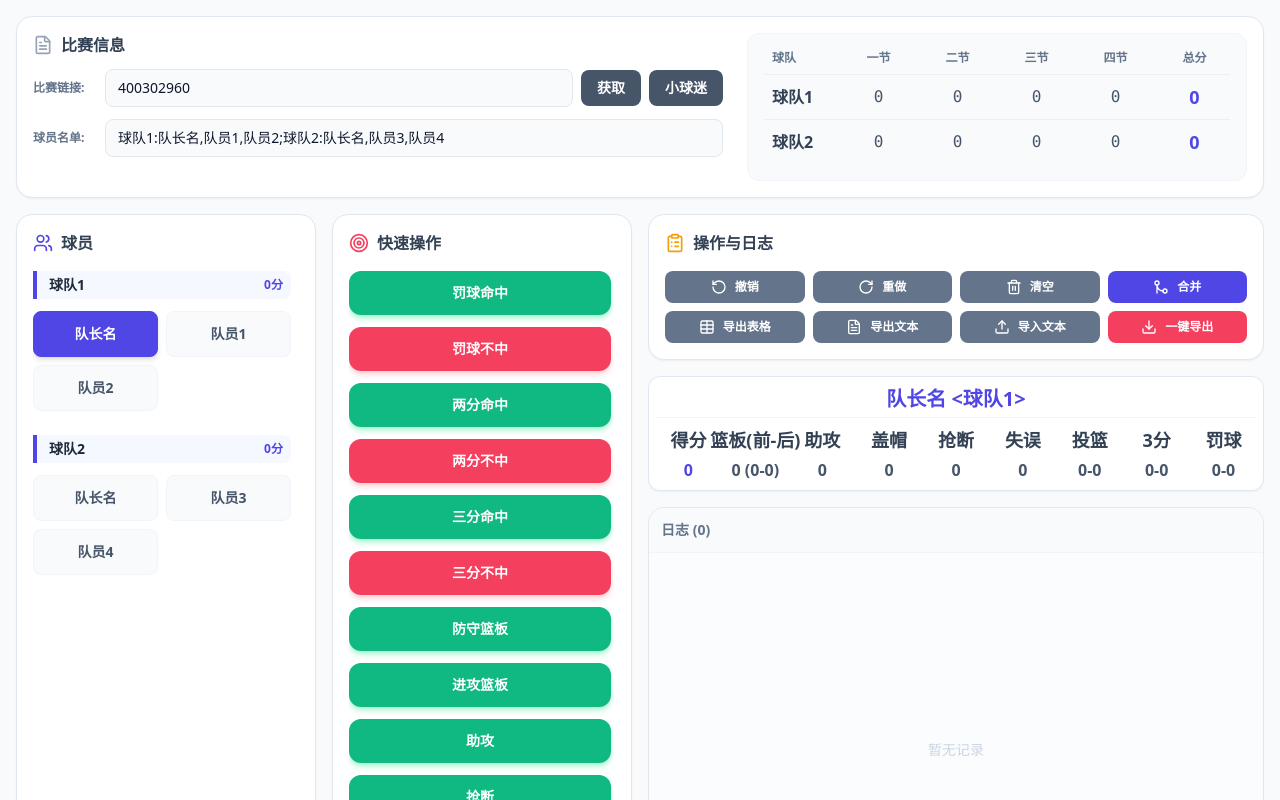
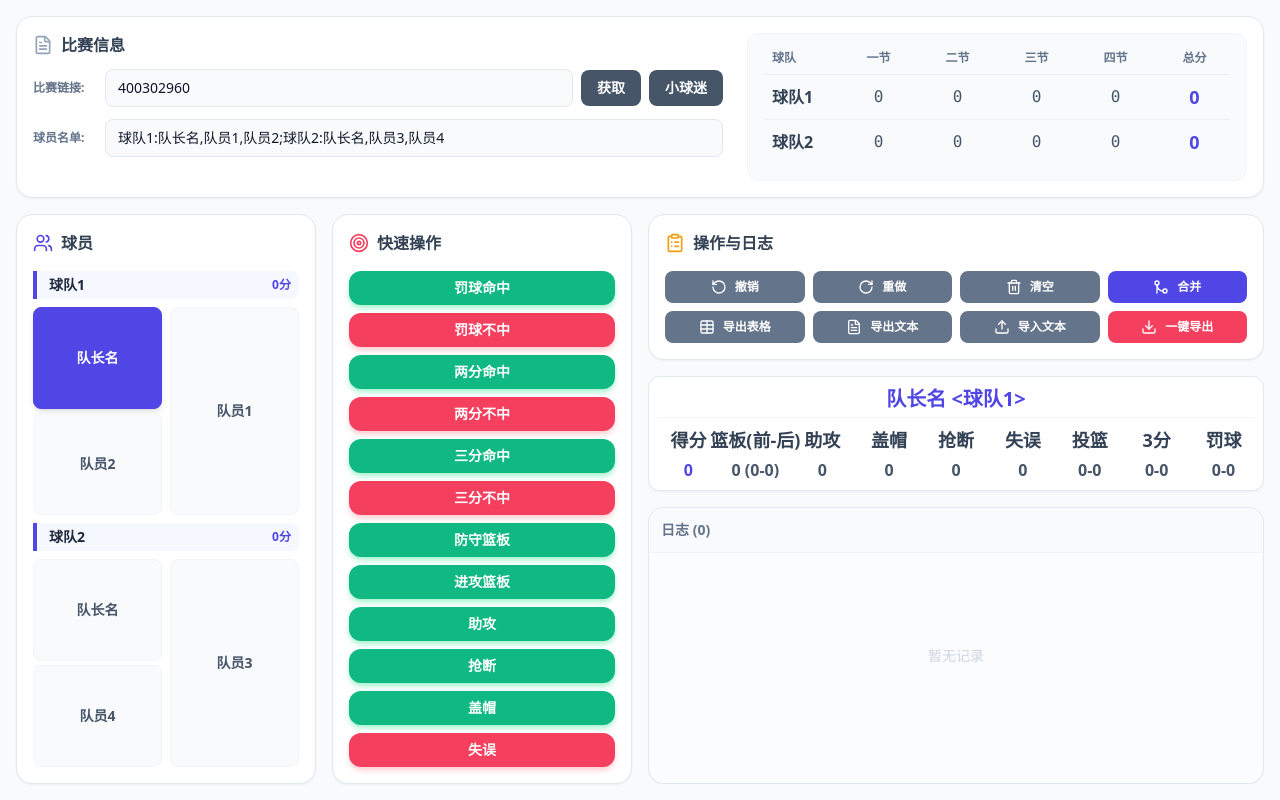
Before and after one commit to zhwryan/data-points, a React (Vite) app: page / in a window 1280 px wide. Built offline with nearby package versions, Linux system fonts and the light colour scheme.

Commit message:
feat:优化界面适配和日志事件展示

```diff
--- a/App.tsx
+++ b/App.tsx
@@ -80,6 +80,7 @@ const App: React.FC = () => {
   const [homeTotal, setHomeTotal] = usePersistedState<number | undefined>('match_homeTotal', undefined);
   const [awayTotal, setAwayTotal] = usePersistedState<number | undefined>('match_awayTotal', undefined);
   const [teamNames, setTeamNames] = usePersistedState<string[]>('match_teamNames', ['球队1', '球队2']);
+  const [isClearModalOpen, setIsClearModalOpen] = useState(false);
 
   // --- 球员名单解析逻辑 ---
   useEffect(() => {
@@ -175,10 +176,13 @@ const App: React.FC = () => {
   };
 
   const handleClear = () => {
-    if (window.confirm("确定要清空所有记录吗？")) {
+    setIsClearModalOpen(true);
+  };
+
+  const confirmClear = () => {
     setHistory([]);
     setRedoStack([]);
-    }
+    setIsClearModalOpen(false);
   };
 
   const handleMerge = () => {
@@ -456,27 +460,42 @@ const App: React.FC = () => {
 
           {/* 左列：球员选择 */}
           <section className="md:col-span-3 bg-white rounded-2xl shadow-sm border border-slate-200 p-4 flex flex-col overflow-hidden">
-            <div className="flex items-center gap-2 font-bold text-slate-700 mb-4">
+            <div className="flex items-center gap-2 font-bold text-slate-700 mb-4 shrink-0">
               <Users className="w-5 h-5 text-indigo-600" />
               <span>球员</span>
             </div>
-            <div className="flex-1 overflow-y-auto pr-2 space-y-6 custom-scrollbar">
+            <div className="flex-1 flex flex-col min-h-0 gap-2">
               {teamsList.map(team => (
-                <div key={team} className="space-y-3">
-                  <div className="flex items-center justify-between border-l-4 border-indigo-600 pl-3 bg-indigo-50/50 py-1 rounded-r-lg">
+                <div key={team} className="flex-1 flex flex-col min-h-0 gap-2">
+                  <div className="flex items-center justify-between border-l-4 border-indigo-600 pl-3 bg-indigo-50/50 py-1 rounded-r-lg shrink-0">
                     <h3 className="text-sm font-black text-slate-800">{team}</h3>
                     <span className="text-xs font-bold text-indigo-600 px-2">{calculateTeamScore(team)}分</span>
                   </div>
-                  <div className="grid grid-cols-2 gap-2">
-                    {players.filter(p => p.team === team).map(p => (
+                  <div className="flex-1 flex gap-2 min-h-0">
+                    {/* Left Column */}
+                    <div className="flex-1 flex flex-col gap-1 min-h-0">
+                      {players.filter(p => p.team === team).filter((_, i) => i % 2 === 0).map(p => (
                         <button
                           key={p.id}
                           onClick={() => setSelectedPlayerId(p.id)}
-                        className={`py-3 px-2 rounded-lg text-sm font-bold transition-all truncate border ${selectedPlayerId === p.id ? 'bg-indigo-600 text-white border-indigo-600 shadow-md' : 'bg-slate-50 text-slate-600 border-slate-100 hover:bg-slate-100'}`}
+                          className={`flex-1 min-h-[2rem] px-2 rounded-lg text-sm font-bold transition-all truncate border flex items-center justify-center ${selectedPlayerId === p.id ? 'bg-indigo-600 text-white border-indigo-600 shadow-md' : 'bg-slate-50 text-slate-600 border-slate-100 hover:bg-slate-100'}`}
                         >
                           {p.name}
                         </button>
                       ))}
+                    </div>
+                    {/* Right Column */}
+                    <div className="flex-1 flex flex-col gap-1 min-h-0">
+                      {players.filter(p => p.team === team).filter((_, i) => i % 2 !== 0).map(p => (
+                        <button
+                          key={p.id}
+                          onClick={() => setSelectedPlayerId(p.id)}
+                          className={`flex-1 min-h-[2rem] px-2 rounded-lg text-sm font-bold transition-all truncate border flex items-center justify-center ${selectedPlayerId === p.id ? 'bg-indigo-600 text-white border-indigo-600 shadow-md' : 'bg-slate-50 text-slate-600 border-slate-100 hover:bg-slate-100'}`}
+                        >
+                          {p.name}
+                        </button>
+                      ))}
+                    </div>
                   </div>
                 </div>
               ))}
@@ -484,13 +503,13 @@ const App: React.FC = () => {
           </section>
 
           {/* 中列：快速操作 (垂直列表) */}
-          <section className="md:col-span-3 bg-white rounded-2xl shadow-sm border border-slate-200 p-4 flex flex-col">
-            <div className="flex items-center gap-2 font-bold text-slate-700 mb-4">
+          <section className="md:col-span-3 bg-white rounded-2xl shadow-sm border border-slate-200 p-4 flex flex-col overflow-hidden">
+            <div className="flex items-center gap-2 font-bold text-slate-700 mb-4 shrink-0">
               <Target className="w-5 h-5 text-rose-500" />
               <span>快速操作</span>
             </div>
-            <div className="flex-1 overflow-y-auto pr-1">
-              <div className="flex flex-col gap-3">
+            <div className="flex-1 min-h-0 flex flex-col">
+              <div className="flex-1 flex flex-col gap-2 min-h-0">
                 <StatBtn label="罚球命中" color="emerald" onClick={() => handleRecordStat('FT_MADE')} />
                 <StatBtn label="罚球不中" color="rose" onClick={() => handleRecordStat('FT_MISS')} />
                 <StatBtn label="两分命中" color="emerald" onClick={() => handleRecordStat('2PT_MADE')} />
@@ -557,7 +576,7 @@ const App: React.FC = () => {
               <div className="p-3 border-b border-slate-100 flex justify-between items-center bg-slate-50">
                 <span className="text-sm font-bold text-slate-500">日志 ({history.length})</span>
               </div>
-              <div className="flex-1 overflow-y-auto p-2 space-y-2 bg-slate-50/50">
+              <div className="flex-1 overflow-y-auto p-2 pb-8 space-y-2 bg-slate-50/50">
                 {history.length === 0 ? (
                   <div className="h-full flex items-center justify-center text-slate-300 text-sm">暂无记录</div>
                 ) : (
@@ -572,7 +591,7 @@ const App: React.FC = () => {
                           {STAT_LABELS[a.type]}
                           {['FT_MADE', '2PT_MADE', '3PT_MADE'].includes(a.type) && (() => {
                             const score = getScoreSnapshot(history, a.timestamp);
-                            return <span className="ml-1 text-slate-500 text-sm font-normal">({score.home}-{score.away})</span>;
+                            return <span className="ml-1 text-slate-500 text-sm font-normal">({teamNames[0]} {score.home} - {score.away} {teamNames[1]})</span>;
                           })()}
                           {['DEF_REB', 'OFF_REB', 'ASSIST', 'STEAL', 'BLOCK', 'TURNOVER', 'FOUL'].includes(a.type) && (() => {
                             const count = getPlayerStatSnapshot(history, a.playerId, a.type, a.timestamp);
@@ -599,6 +618,34 @@ const App: React.FC = () => {
           </section>
         </div>
       </div>
+
+      {/* Confirmation Modal */}
+      {isClearModalOpen && (
+        <div className="fixed inset-0 bg-black/50 flex items-center justify-center z-50 animate-in fade-in duration-200">
+          <div className="bg-white rounded-xl p-6 w-[90%] max-w-sm shadow-2xl transform transition-all scale-100">
+            <h3 className="text-lg font-bold text-slate-800 mb-2">确认清空？</h3>
+            <p className="text-slate-600 mb-6 text-sm leading-relaxed">
+              此操作将清除所有比赛记录且无法恢复。
+              <br />
+              确定要继续吗？
+            </p>
+            <div className="flex gap-3 justify-end">
+              <button
+                onClick={() => setIsClearModalOpen(false)}
+                className="px-4 py-2 text-slate-600 font-bold hover:bg-slate-100 rounded-lg transition-colors text-sm"
+              >
+                取消
+              </button>
+              <button
+                onClick={confirmClear}
+                className="px-4 py-2 bg-rose-500 text-white font-bold hover:bg-rose-600 rounded-lg shadow-sm shadow-rose-200 transition-colors text-sm"
+              >
+                确认清空
+              </button>
+            </div>
+          </div>
+        </div>
+      )}
     </div>
   );
 };
@@ -625,7 +672,7 @@ const StatBtn: React.FC<SubComponentProps> = ({ label, color, onClick }) => {
   return (
     <button
       onClick={onClick}
-      className={`w-full py-3 rounded-xl text-sm font-black shadow-md transition-all active:scale-95 ${themes[color || 'slate']}`}
+      className={`w-full flex-1 min-h-[2rem] rounded-xl text-sm font-black shadow-md transition-all active:scale-95 flex items-center justify-center ${themes[color || 'slate']}`}
     >
       {label}
     </button>
```
Lines whose indentation alone changed are shown as unchanged.
